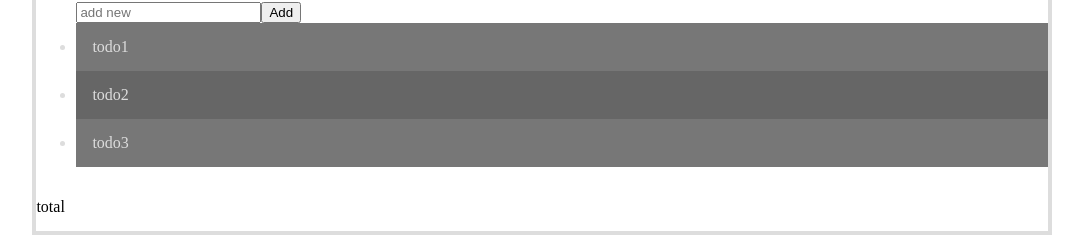
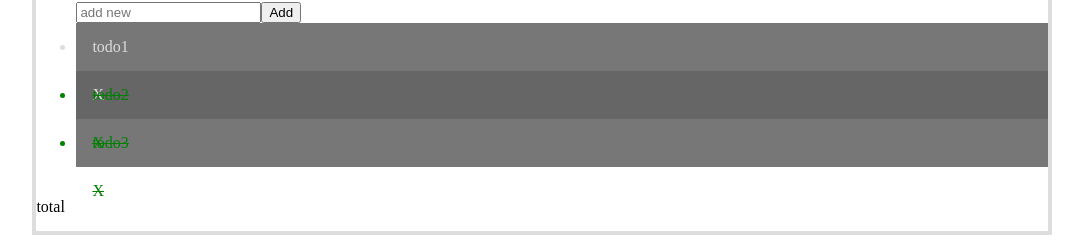
Before and after one commit to lora-sleptsova/TodoApp, an Angular app: page / in a window 1280 px wide. Shown: the part 242-491 px from the top of the page, without its empty margins (98-1181 px from the left). Built offline with nearby package versions, Linux system fonts and the light colour scheme.

Commit message:
add/remove todos

```diff
--- a/src/app/app.module.ts
+++ b/src/app/app.module.ts
@@ -1,5 +1,7 @@
 import { BrowserModule } from '@angular/platform-browser';
 import { NgModule } from '@angular/core';
+import { FormsModule } from '@angular/forms';
+
 
 import { AppRoutingModule } from './app-routing.module';
 import { AppComponent } from './app.component';
@@ -30,7 +32,8 @@ import { DataBindingComponent } from './data-binding/data-binding.component';
   ],
   imports: [
     BrowserModule,
-    AppRoutingModule
+    AppRoutingModule,
+    FormsModule
   ],
   providers: [],
   bootstrap: [AppComponent]
--- a/src/app/test-comp/test-comp.component.html
+++ b/src/app/test-comp/test-comp.component.html
@@ -1,4 +1,9 @@
-<p>test-comp works!</p>
-<div *ngIf="loggedIn; then thenBlock else elseBlock">Welcome</div>
-<ng-template #thenBlock>Welcome</ng-template>
-<ng-template #elseBlock>not Welcome</ng-template>
+<div>
+    user name: <input #uName type = "text" [value] = "userName" (keyup.enter)="userName=uName.value">
+    <div class = "output">{{userName}}</div>
+</div>>
+
+<div>
+    user name: <input #uName2 type = "text" [(ngModel)]="userName">
+    <div class = "output">{{userName}}</div>
+</div>>
--- a/src/app/test-comp/test-comp.component.ts
+++ b/src/app/test-comp/test-comp.component.ts
@@ -7,6 +7,7 @@ import { Component } from '@angular/core';
 })
 export class TestCompComponent {
 
- loggedIn = false;
+  userName = "User name";
+  loggedIn = false;
 
 }
--- a/src/app/todo-list/todo-list.component.css
+++ b/src/app/todo-list/todo-list.component.css
@@ -17,8 +17,14 @@ li{
 li:hover{
     font-weight: bold;
     color: #FFF;
+    cursor: pointer;
 }
 
 li:nth-child(2n){
     background: #777;
 }
+
+.completed{
+    text-decoration: line-through;
+    color: green;
+}
--- a/src/app/todo-list/todo-list.component.html
+++ b/src/app/todo-list/todo-list.component.html
@@ -3,11 +3,11 @@
 <div *ngIf="todos.length">
 	<ul>
         <div class="addTodo">
-            <input #newTodo type="text" placeholder="add new" (keyup)="keyUpHandler($event,newTodo.value)">
-            <button (click)="addTodo(newTodo.value)">Add</button>
+            <input #newTodo type="text" placeholder="add new" (keyup.enter)="addNewTodo(newTodo.value)">
+            <button (click)="addNewTodo(newTodo.value)">Add</button>
         </div>
-        <li *ngFor="let todo of todos">
-            <div>{{todo.name}}</div>
+        <li *ngFor="let todo of todos" [class.completed]="todo.complete" (click)="toggleComplete(0)">
+            <div>{{todo.name}}</div><span class="btnDelete" (click)="removeTodo()">X</span>
         </li>
 	</ul>
 </div>
--- a/src/app/todo-list/todo-list.component.ts
+++ b/src/app/todo-list/todo-list.component.ts
@@ -21,10 +21,7 @@ export class TodoListComponent {
     }
   ]
 
-  /**
-   * addNewTodo
-   */
-  public addTodo(todoName : string) {
+  public addNewTodo(todoName : string) {
     let newTodo = {
       "name": todoName,
       "complete": false
@@ -32,10 +29,11 @@ export class TodoListComponent {
     this.todos.push(newTodo);
   }
 
-  public keyUpHandler(e, todoName : string) {
-    console.dir(e);
-    if (e.key === "Enter") {
-      this.addTodo(todoName);
-    }
+  public toggleComplete(id) {
+    this.todos[id].complete = ! this.todos[id].complete;
+  }
+
+  public removeTodo() {
+
   }
 }
```
